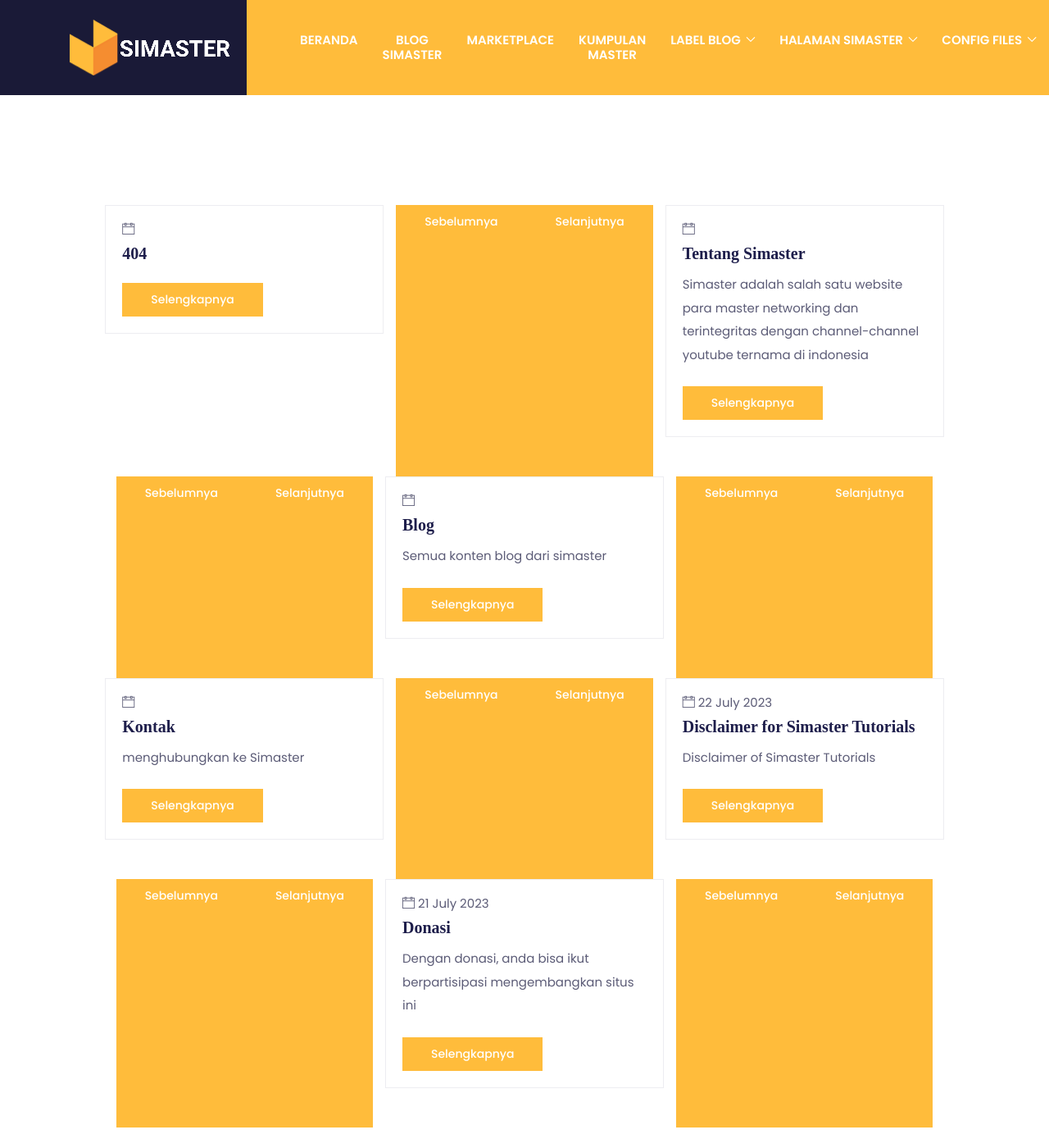
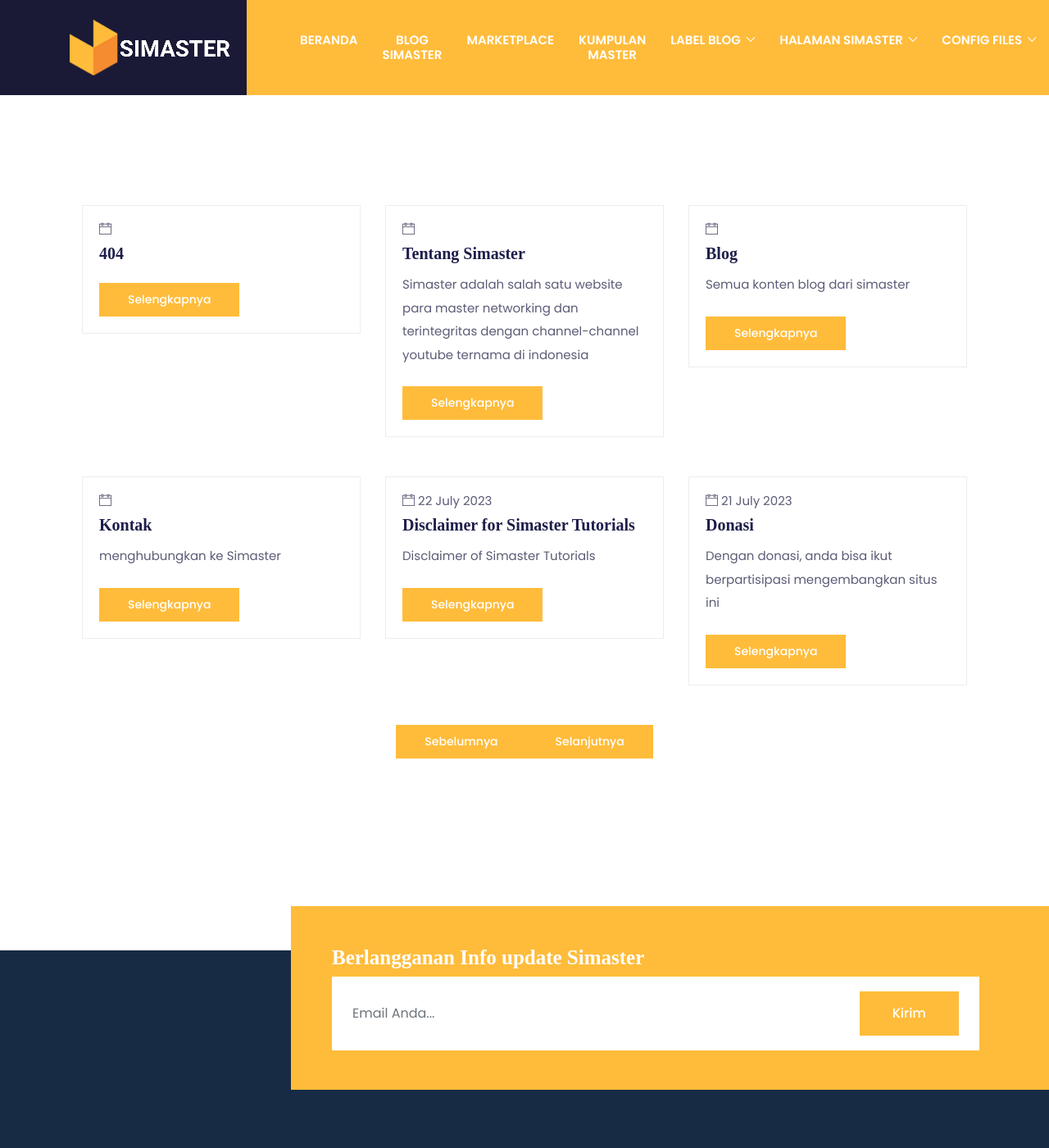
Before and after one commit to mwnsofficial/simastertutorials.github.io, a Jekyll site: the page built from informasi-terupdate.html, in a window 1280 px wide and 1400 px high, scrolled down 327 px. Shown: the whole window at 82% size. Built offline with Jekyll 4.4.1, drawn with Linux system fonts in a browser that asks for light colours; some web fonts are replaced.

Commit message:
Update informasi-terupdate.html

```diff
--- a/informasi-terupdate.html
+++ b/informasi-terupdate.html
@@ -25,9 +25,9 @@
       </div>
      </div>
     </div>
-      <a href="{{ page.previous.url }}" class="btn btn-primary btn-sm">Sebelumnya</a><br>
-      <a href="{{ page.next.url }}" class="btn btn-primary btn-sm">Selanjutnya</a><br>
    {% endfor %}
+            <a href="{{ previous.page }}" class="btn btn-primary btn-sm">Sebelumnya</a><br>
+      <a href="{{ next.page }}" class="btn btn-primary btn-sm">Selanjutnya</a><br>
   </div>
  </div>
 </section>
```
